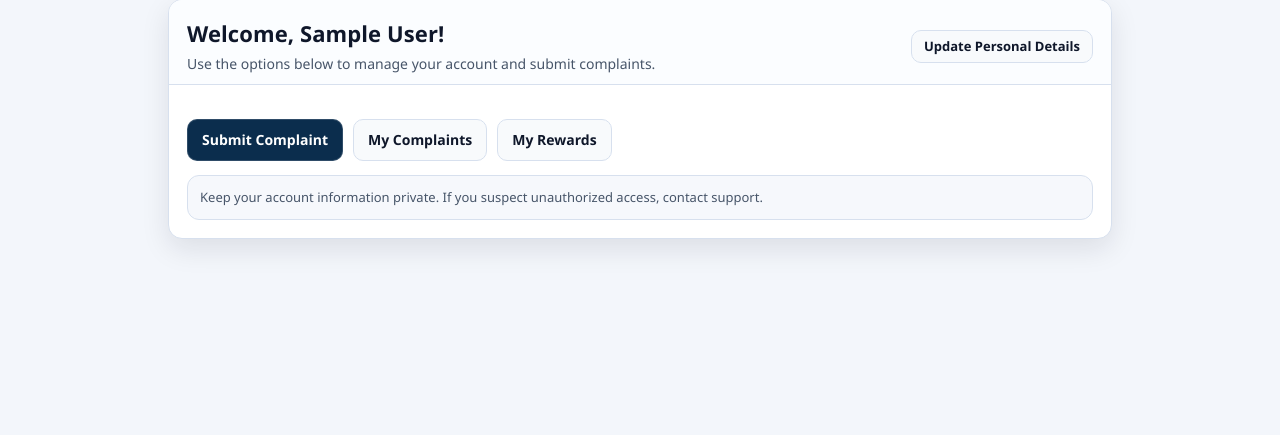
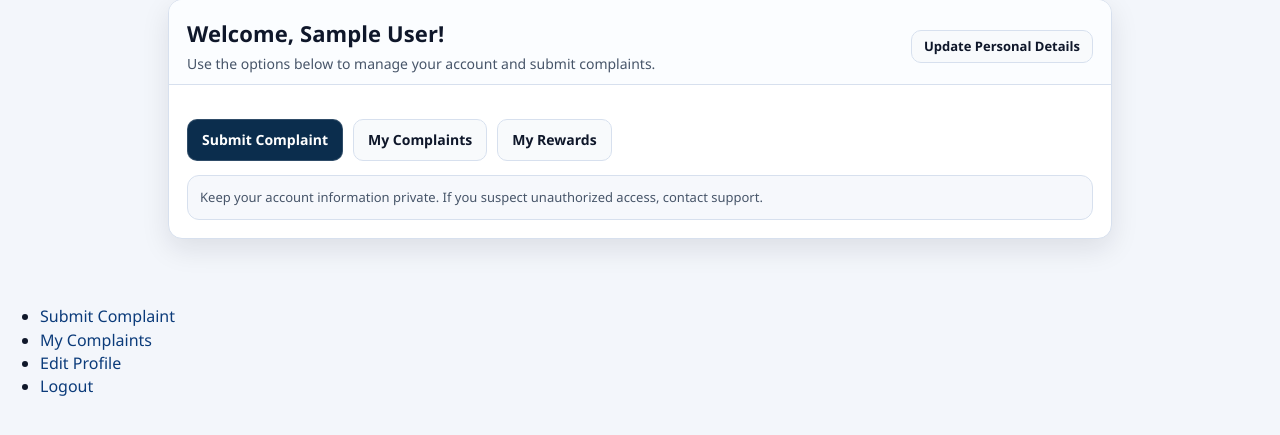
Before and after one commit to rabbi2580/Smart-City-Hub_webtech, a PHP site: page /MVC/html/dashboard.php in a window 1280 px wide. Shown: the part 99-534 px from the top of the page. Run offline with PHP 8.4, Linux system fonts and the light colour scheme; the visitor is signed in with stand-in values (Sample User, id 1).

Commit message:
updated dashboard

```diff
--- a/Citizen/MVC/html/dashboard.php
+++ b/Citizen/MVC/html/dashboard.php
@@ -73,5 +73,12 @@ require_once __DIR__ . "/../php/auth.php";
 
 </main>
 
+<ul>
+    <li><a href="../php/complaint_create_controller.php">Submit Complaint</a></li>
+    <li><a href="../php/complaint_list_controller.php">My Complaints</a></li>
+    <li><a href="../php/profile_update_controller.php">Edit Profile</a></li>
+    <li><a href="../php/logout.php">Logout</a></li>
+</ul>
+
 </body>
 </html>
```
